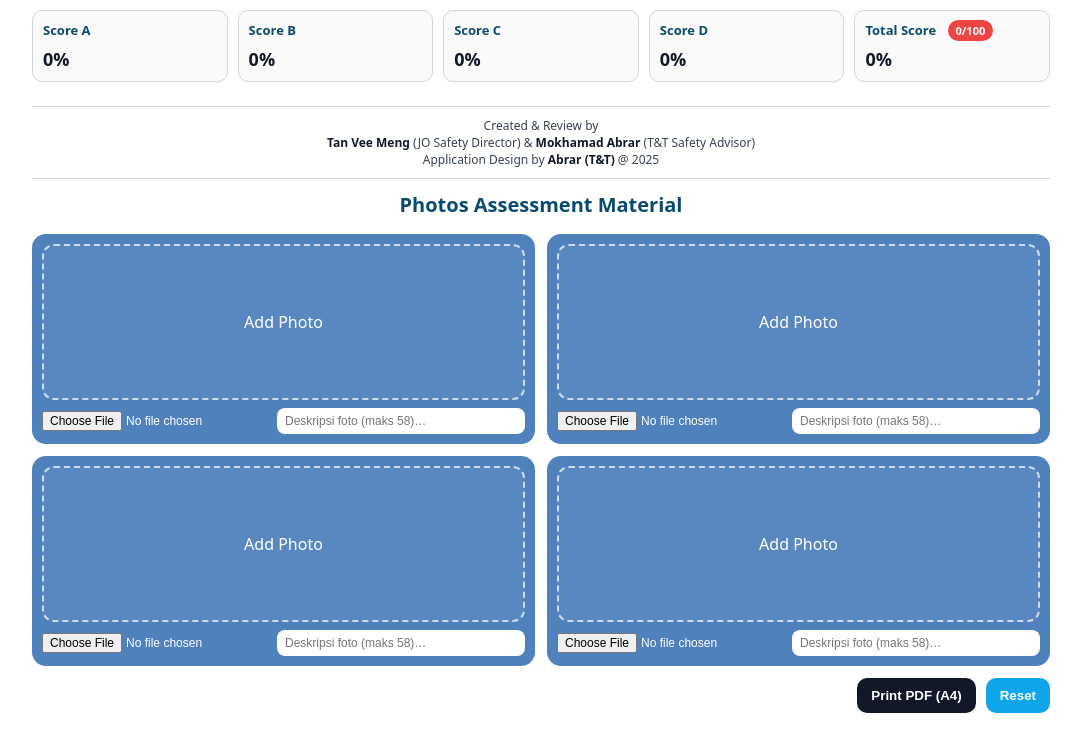
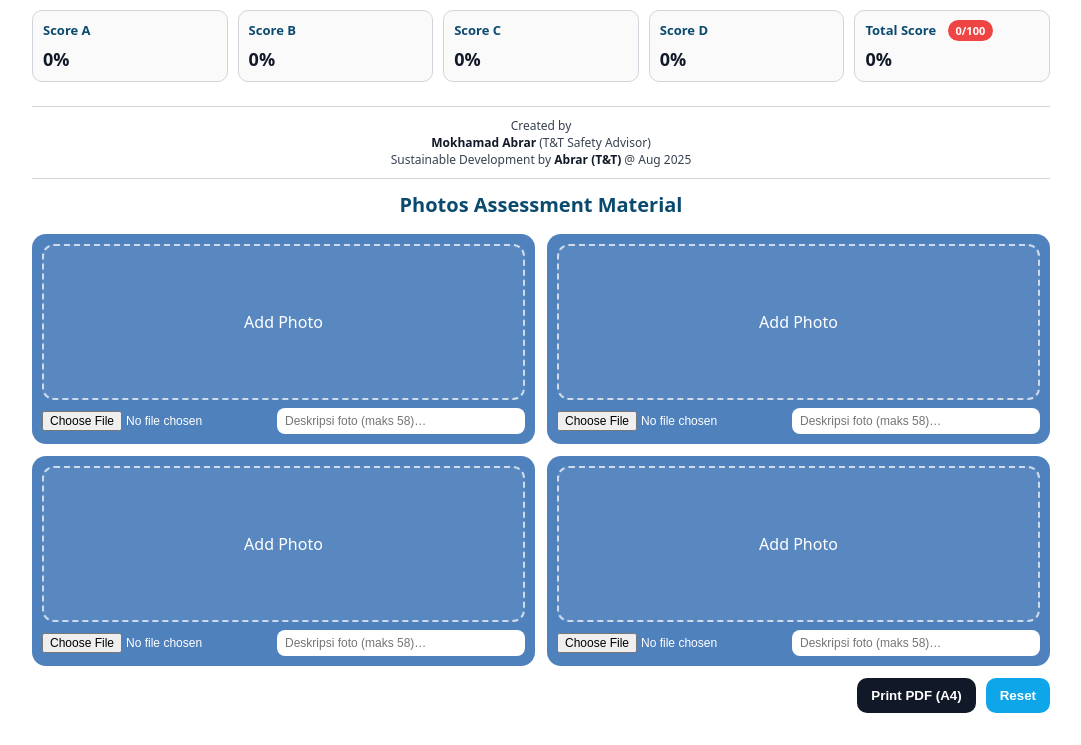
Before and after one commit to mokhamadabrar/inspectsite, a plain HTML site: page mat-handling.html in a window 1280 px wide. Shown: the part 2215-2960 px from the top of the page, without its empty margins (99-1180 px from the left). Drawn offline with Linux system fonts and the light colour scheme.

Commit message:
Update mat-handling.html

```diff
--- a/mat-handling.html
+++ b/mat-handling.html
@@ -435,9 +435,9 @@
   <!-- Footer (diletakkan sebelum halaman Foto saat print) -->
   <div class="footer" role="contentinfo">
     <div class="line"></div>
-    <div>Created &amp; Review by</div>
-    <div><b>Tan Vee Meng</b> (JO Safety Director) &amp; <b>Mokhamad Abrar</b> (T&amp;T Safety Advisor)</div>
-    <div>Application Design by <b>Abrar (T&amp;T)</b> @ 2025</div>
+    <div>Created by</div>
+    <div><b>Mokhamad Abrar</b> (T&amp;T Safety Advisor)</div>
+    <div>Sustainable Development by <b>Abrar (T&amp;T)</b> @ Aug 2025</div>
   </div>
 
   <!-- Garis tambahan di bawah footer -->
```
